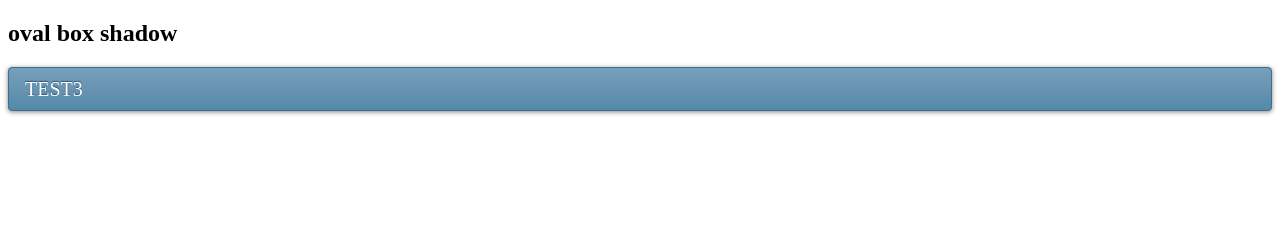
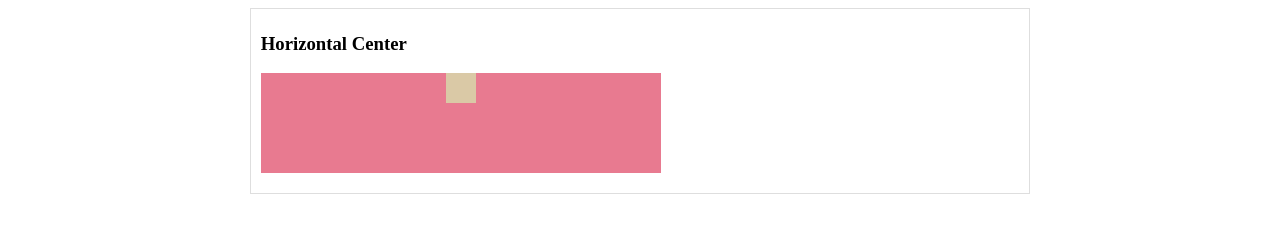
Before and after one commit to Snowgan/CSS-Exercise, a website: page index.html in a window 1280 px wide. Drawn offline with Linux system fonts and the light colour scheme.

Commit message:
add horizontal center

```diff
--- a/index.html
+++ b/index.html
@@ -8,9 +8,14 @@
     <link rel="stylesheet" href="css/styles.css">
   </head>
   <body>
-    <div id="container">
-      <h2>oval box shadow</h2>
-      <div class="box-1">TEST3</div>
+    <div id="case-1" class="case-box">
+      <h3>Horizontal Center</h3>
+      <div class="parent">
+        <div class="child"></div>
+      </div>
     </div>
+    <script>
+
+    </script>
   </body>
 </html>
--- a/sass/styles.scss
+++ b/sass/styles.scss
@@ -1,11 +1,26 @@
-.box-1 {
-  padding: 6px 16px;
-  border: 1px solid #446d88;
-  background: #58a linear-gradient(#77a0bb, #58a);
-  border-radius: 4px;
-  box-shadow: 0 1px 5px grey;
-  color: #fff;
-  text-shadow: 0 -1px 1px #335166;
-  font-size: 20px;
-  line-height: 30px;
+$pc: #E87A90;
+$cc: #DAC9A6;
+
+.case-box {
+  width: 60%;
+  margin-left: auto;
+  margin-right: auto;
+  padding: 5px 10px 20px;
+  border: 1px solid #dedede;
 }
+
+.parent {
+  width: 400px;
+  height: 100px;
+  background: $pc;
+  text-align: center;
+  // border: 4px solid #DC9FB4;
+}
+
+.child {
+  width: 30px;
+  height: 30px;
+  background: $cc;
+  display: inline-block;
+  // border: 4px solid #58B2DC;
+}
```
Also changed, not shown: css/styles.css.
